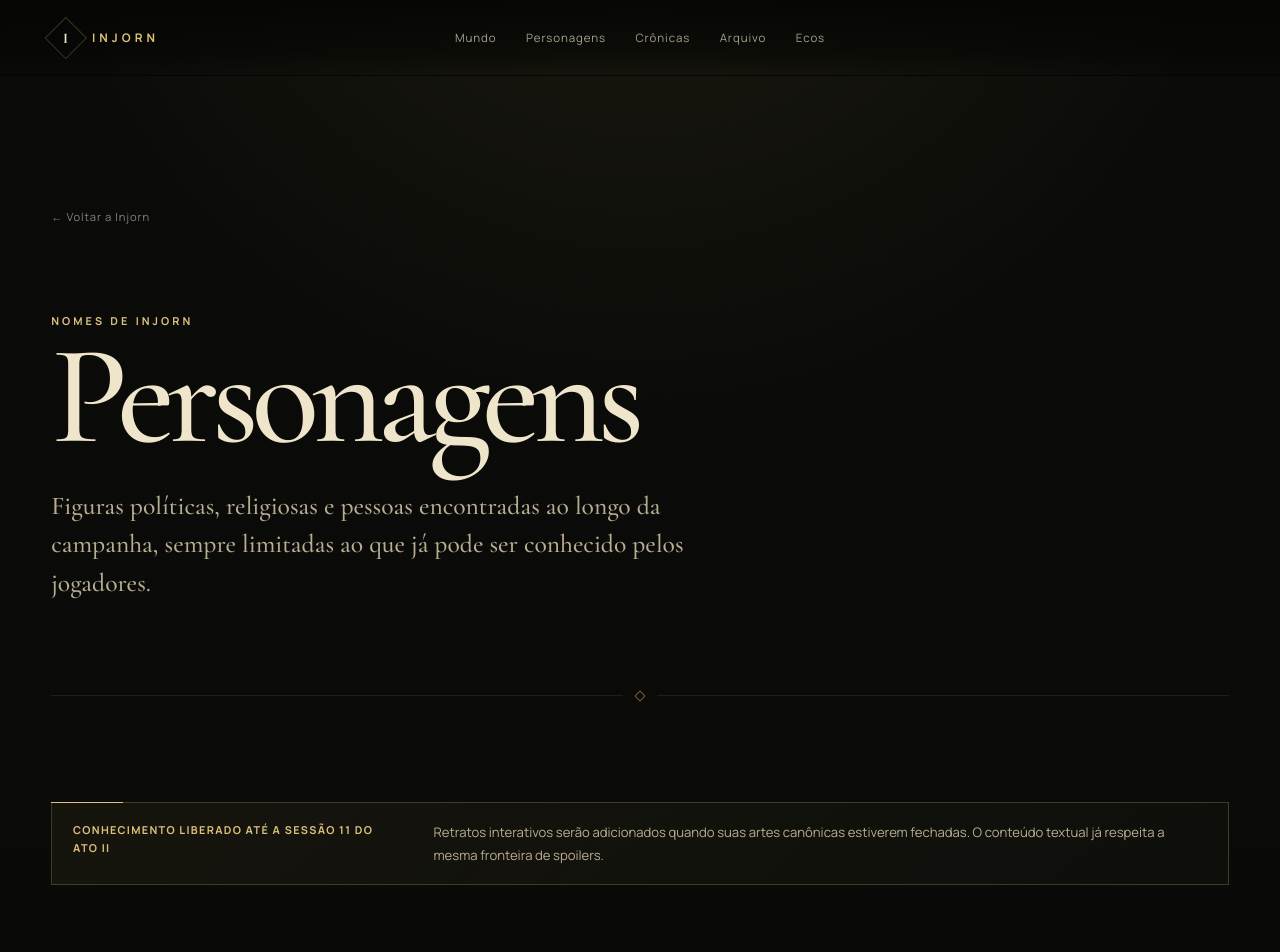
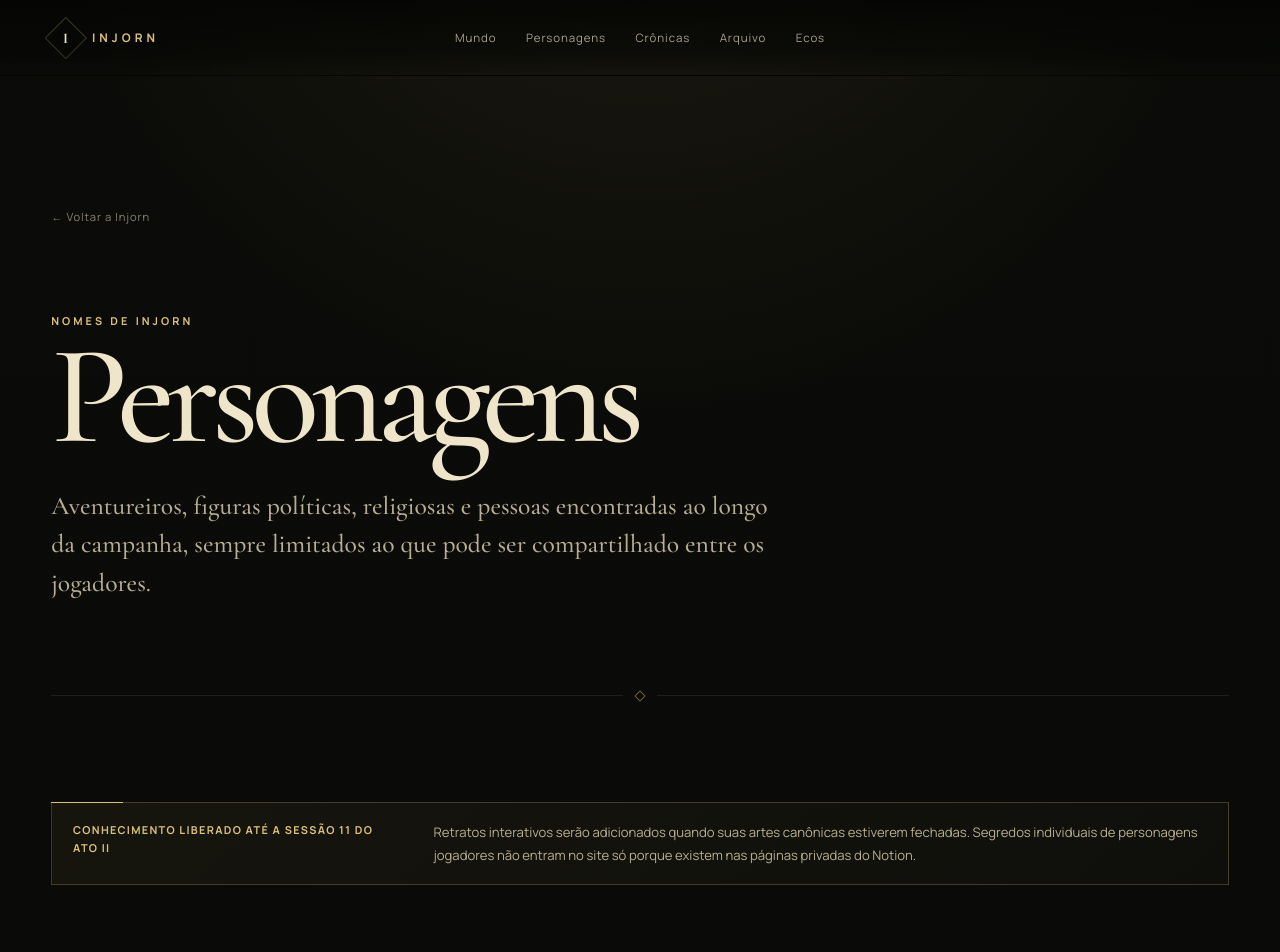
Before and after one commit to krrozino/injorn-web, a Next.js app: page /personagens in a window 1280 px wide. Shown: the top 952 px of the page. Built offline with nearby package versions, Linux system fonts and the light colour scheme.

Commit message:
feat: add public adventurer roster

```diff
--- a/src/app/personagens/page.tsx
+++ b/src/app/personagens/page.tsx
@@ -1,6 +1,7 @@
 import type { Metadata } from "next";
 import { KnowledgeStatus } from "@/components/KnowledgeStatus";
 import { PublicPage } from "@/components/PublicPage";
+import { currentParty } from "@/content/party";
 import { publicFigures, spoilerBoundary } from "@/content/playerKnowledge";
 
 export const metadata: Metadata = {
@@ -15,14 +16,40 @@ export default function PersonagensPage() {
     <PublicPage
       eyebrow="Nomes de Injorn"
       title="Personagens"
-      intro="Figuras políticas, religiosas e pessoas encontradas ao longo da campanha, sempre limitadas ao que já pode ser conhecido pelos jogadores."
+      intro="Aventureiros, figuras políticas, religiosas e pessoas encontradas ao longo da campanha, sempre limitados ao que pode ser compartilhado entre os jogadores."
     >
       <section className="knowledge-boundary" aria-label="Limite de conhecimento">
         <span>{spoilerBoundary.label}</span>
         <p>
-          Retratos interativos serão adicionados quando suas artes canônicas estiverem fechadas. O
-          conteúdo textual já respeita a mesma fronteira de spoilers.
+          Retratos interativos serão adicionados quando suas artes canônicas estiverem fechadas. Segredos
+          individuais de personagens jogadores não entram no site só porque existem nas páginas privadas do Notion.
         </p>
+      </section>
+
+      <section className="lore-section" aria-labelledby="party-title">
+        <header className="lore-section__heading">
+          <div>
+            <p className="kicker">O grupo</p>
+            <h2 id="party-title">Aventureiros do Ato II</h2>
+          </div>
+          <p className="lore-section__aside">
+            Dossiês deliberadamente públicos. Memórias apagadas, revelações futuras e segredos pessoais
+            permanecem onde pertencem: na mesa e nas anotações privadas.
+          </p>
+        </header>
+
+        <div className="party-grid">
+          {currentParty.map((member, index) => (
+            <article className="party-card" key={member.name}>
+              <div className="party-card__index">{String(index + 1).padStart(2, "0")}</div>
+              <div>
+                <span className="party-card__descriptor">{member.descriptor}</span>
+                <h3>{member.name}</h3>
+                <p>{member.summary}</p>
+              </div>
+            </article>
+          ))}
+        </div>
       </section>
 
       <section className="lore-section" aria-labelledby="official-figures-title">
```
